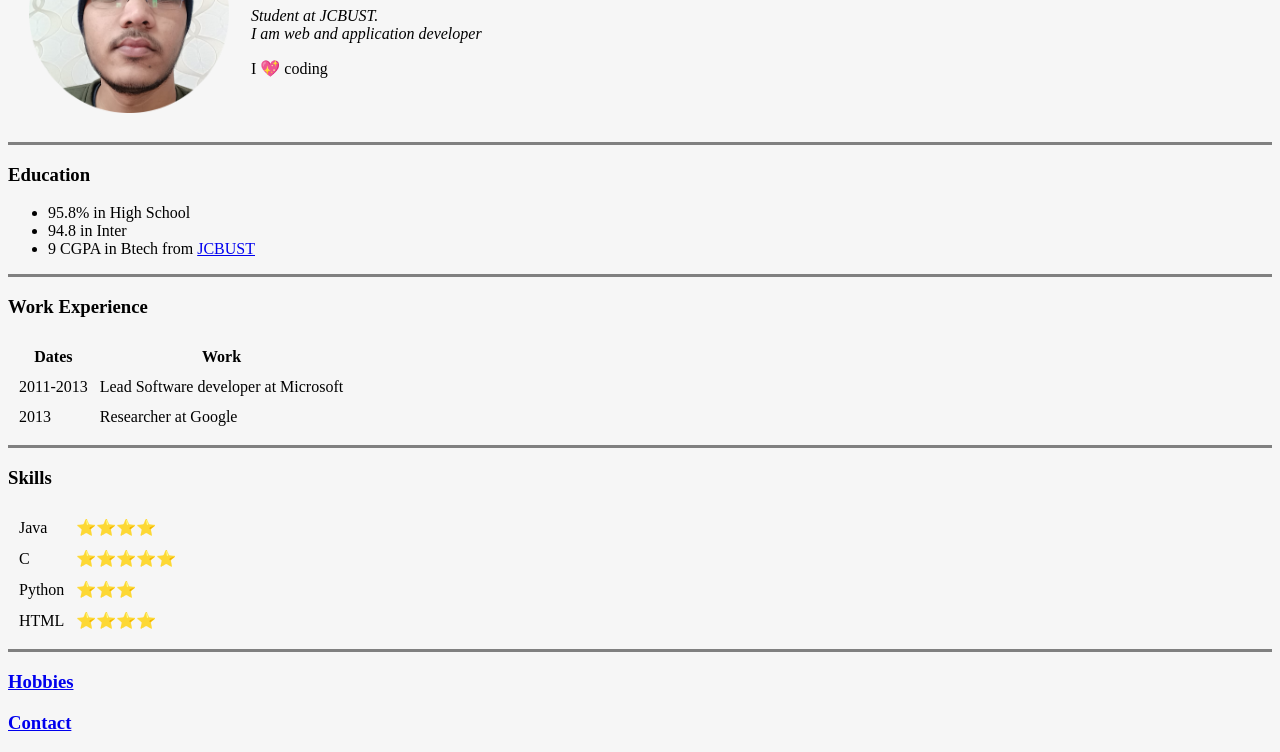
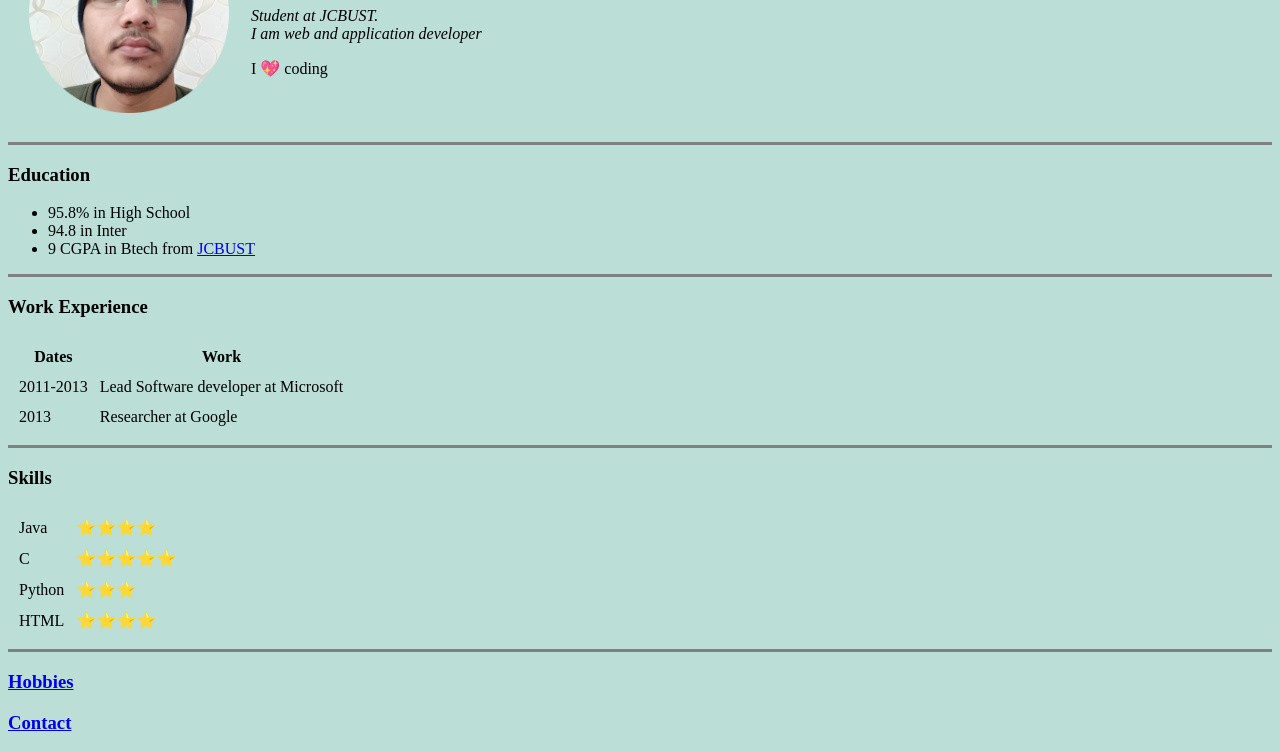
Before and after one commit to vikas15042003/CV, a plain HTML site: page index.html in a window 1280 px wide. Shown: the part 116-868 px from the top of the page. Drawn offline with Linux system fonts and the light colour scheme.

Commit message:
Update index.html

```diff
--- a/index.html
+++ b/index.html
@@ -4,7 +4,7 @@
             <style>
 
                 body{
-                    background-color: #F6F6F6;
+                    background-color: #BBDED6;
                 }
 
             </style>
```
